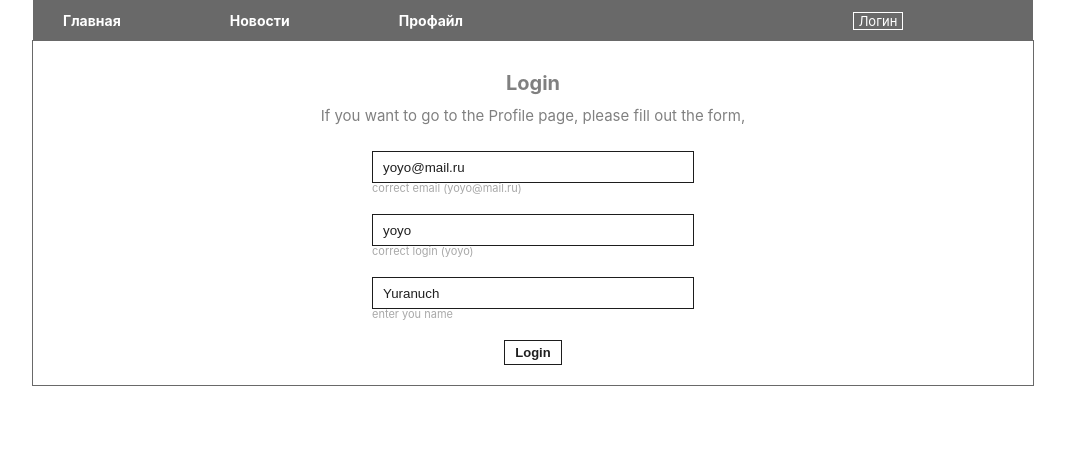
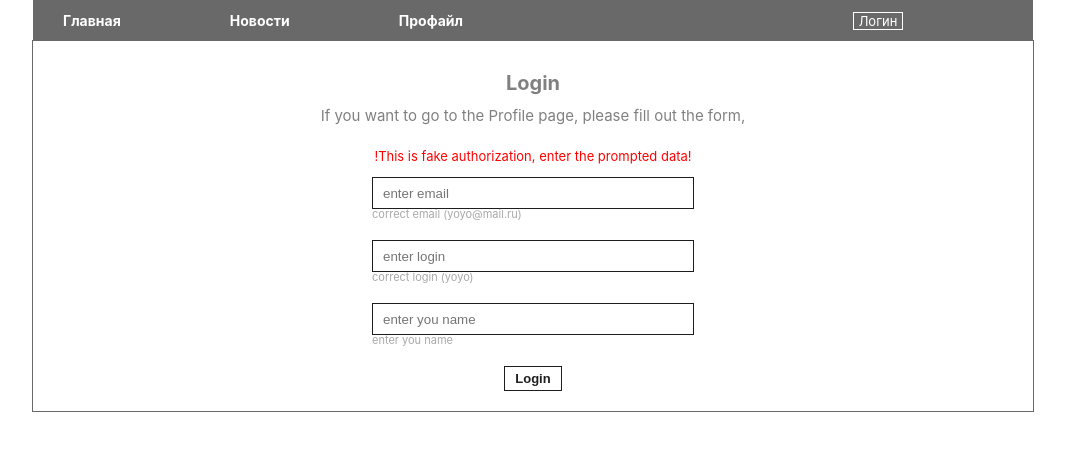
Before and after one commit to Yuranuch/News_page, a React (Create React App) app: page /login in a window 1280 px wide. Shown: the top 450 px of the page, without its empty margins (107-1172 px from the left). Built offline with nearby package versions, Linux system fonts and the light colour scheme.

Commit message:
error span added

```diff
--- a/src/Components/LoginPage/LoginPage.js
+++ b/src/Components/LoginPage/LoginPage.js
@@ -5,9 +5,9 @@ import {Redirect} from "react-router-dom";
 
 class LoginPage extends Component {
     state = {
-        email: "yoyo@mail.ru",
-        login: "yoyo",
-        userName: "Yuranuch",
+        email: "",
+        login: "",
+        userName: "",
     }
 
     onChangeEmail = (e) => {
@@ -38,8 +38,9 @@ class LoginPage extends Component {
         return (
             <div className={styles.login}>
                 <h2>Login</h2>
-                <span
-                    className={styles.condInfo}> If you want to go to the Profile page, please fill out the form,</span>
+                <span className={styles.condInfo}> If you want to go to the Profile page, please fill out the form,</span>
+                <span className={styles.error}>!This is fake authorization, enter the prompted data!</span>
+
                 <form className={styles.loginForm}>
                     <div>
                         <input placeholder="enter email" onChange={this.onChangeEmail} value={this.state.email}/><span>correct email (yoyo@mail.ru)</span>
--- a/src/Components/LoginPage/LoginPage.module.css
+++ b/src/Components/LoginPage/LoginPage.module.css
@@ -57,3 +57,8 @@ span.condInfo {
 .loginForm button:hover {
     background-color: grey;
 }
+span.error {
+    color: red;
+    font-size: 13px;
+    padding-bottom: 15px;
+}
```
